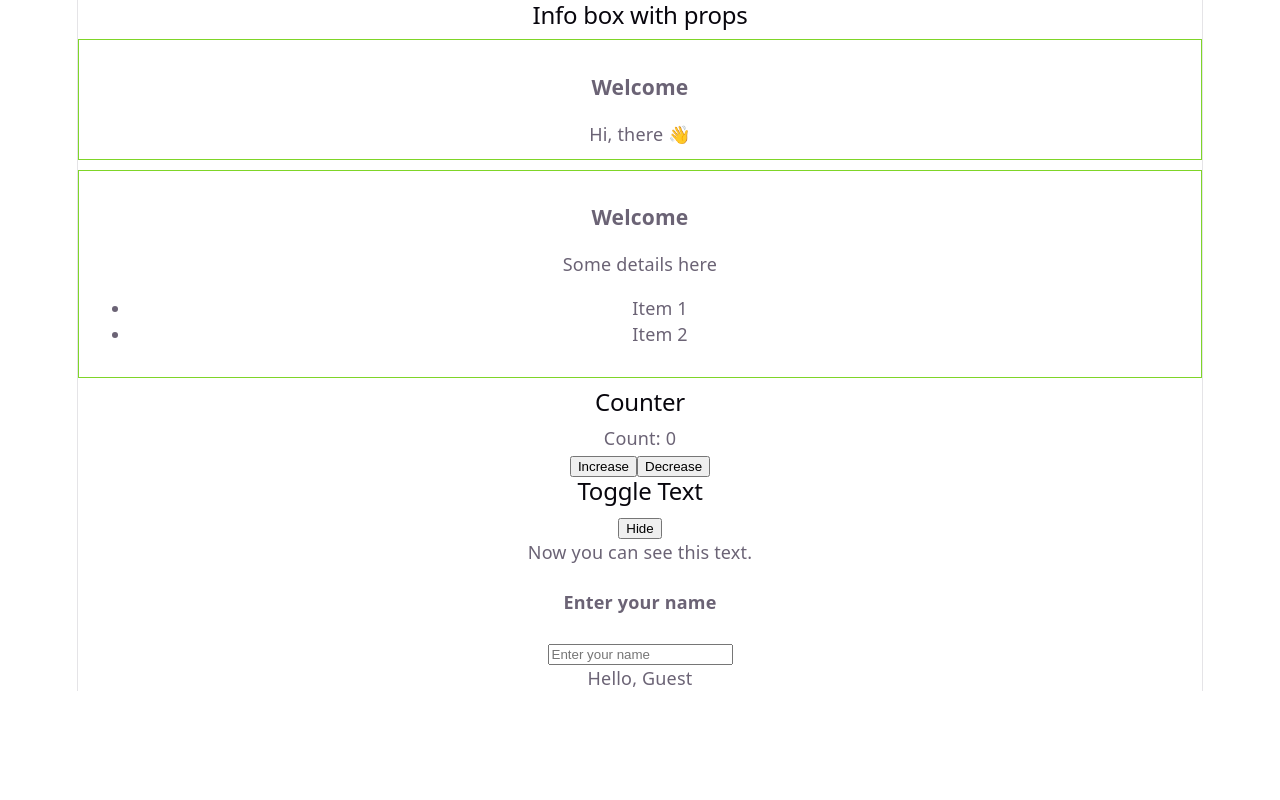
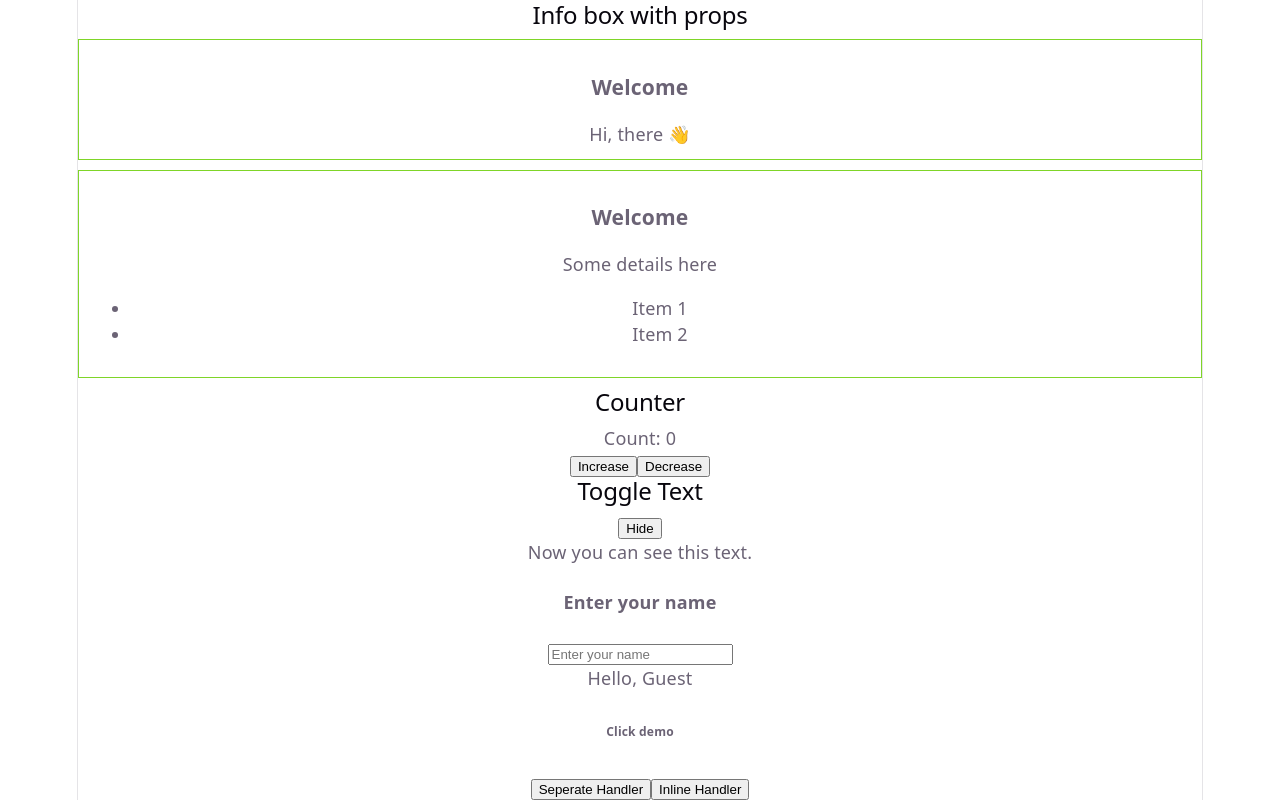
Before and after one commit to neerajkalyan999/SW_CSE_B1.4_Internship, a React (Vite) app in the folder DAY/DAY13/my-react-app/: page / in a window 1280 px wide. Shown: the part 606-1406 px from the top of the page. Before the commit the page ends 1297 px from the top, so only its background shows below. Built offline with nearby package versions, Linux system fonts and the light colour scheme.

Commit message:
Event Handling ex1

```diff
--- a/DAY/DAY13/my-react-app/src/App.jsx
+++ b/DAY/DAY13/my-react-app/src/App.jsx
@@ -8,6 +8,8 @@
 import Counter from "./components/State";
 import ToggleText from "./components/StateTwo";
 import NameInput from "./components/StateThree";
+
+import ClickDemo from "./components/EventHandling";
 
 
 const name = "Amay";
@@ -46,6 +48,8 @@
 
 
       <NameInput />
+
+        <ClickDemo/>
     </>
 
   )
--- /dev/null
+++ b/DAY/DAY13/my-react-app/src/components/EventHandling.jsx
@@ -0,0 +1,23 @@
+// Event Handling is the way components respond to user actions and browser events
+// clicks, typing, form submissions, hovering, key presses
+
+// 1.Events are named in camelCase(onClick, ❌onclick, ❌OnClick)
+// 2.We pass a function reference as the handler, not a string
+// 3.🌟 default behaviour of reactJS is to rerender when state gets modified, forms
+// if gets re-rendered then the content:
+
+function ClickDemo() {
+    function handleSeperateClick() {
+        alert("Seperate handler clicked");
+    }
+
+    return(
+        <div>
+            <h6>Click demo</h6>
+            <button onClick={handleSeperateClick}>Seperate Handler</button>
+
+            <button onClick={()=>alert("Inline handler clicked")}>Inline Handler</button>
+        </div>
+    )
+}
+export default ClickDemo;
```
